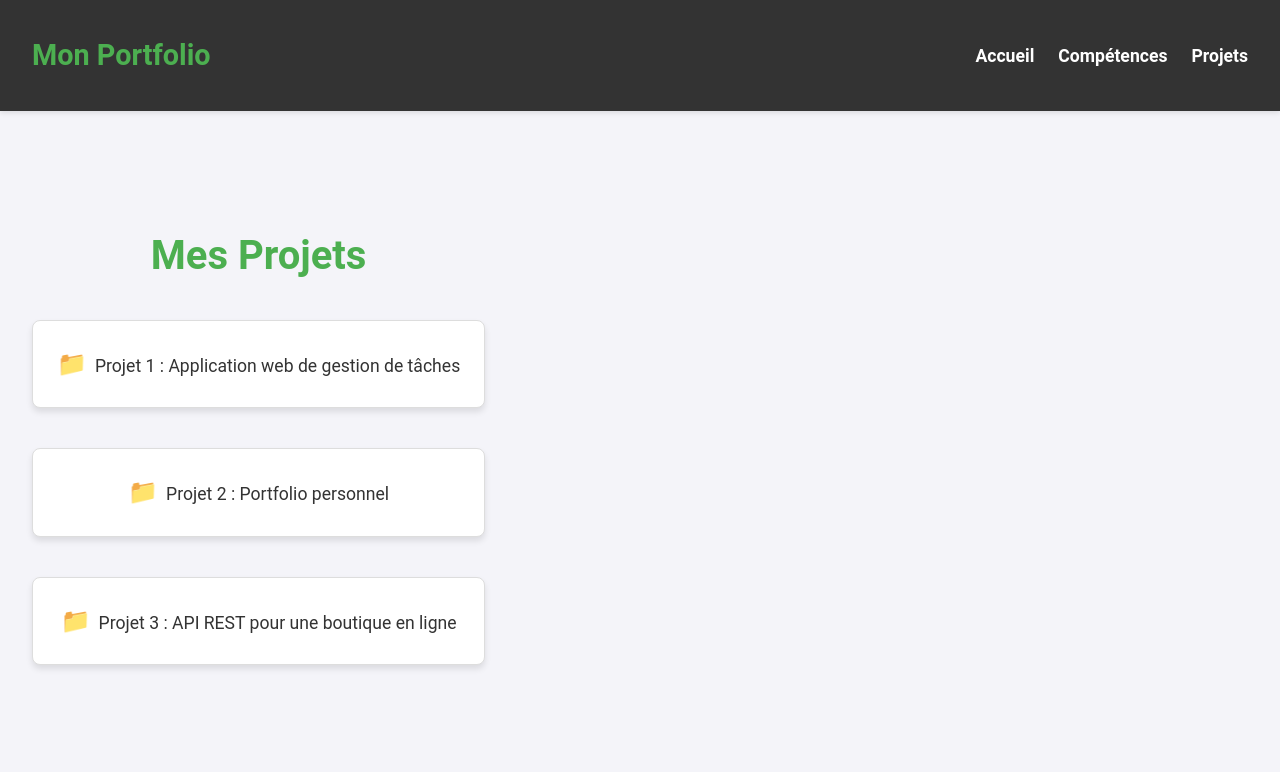
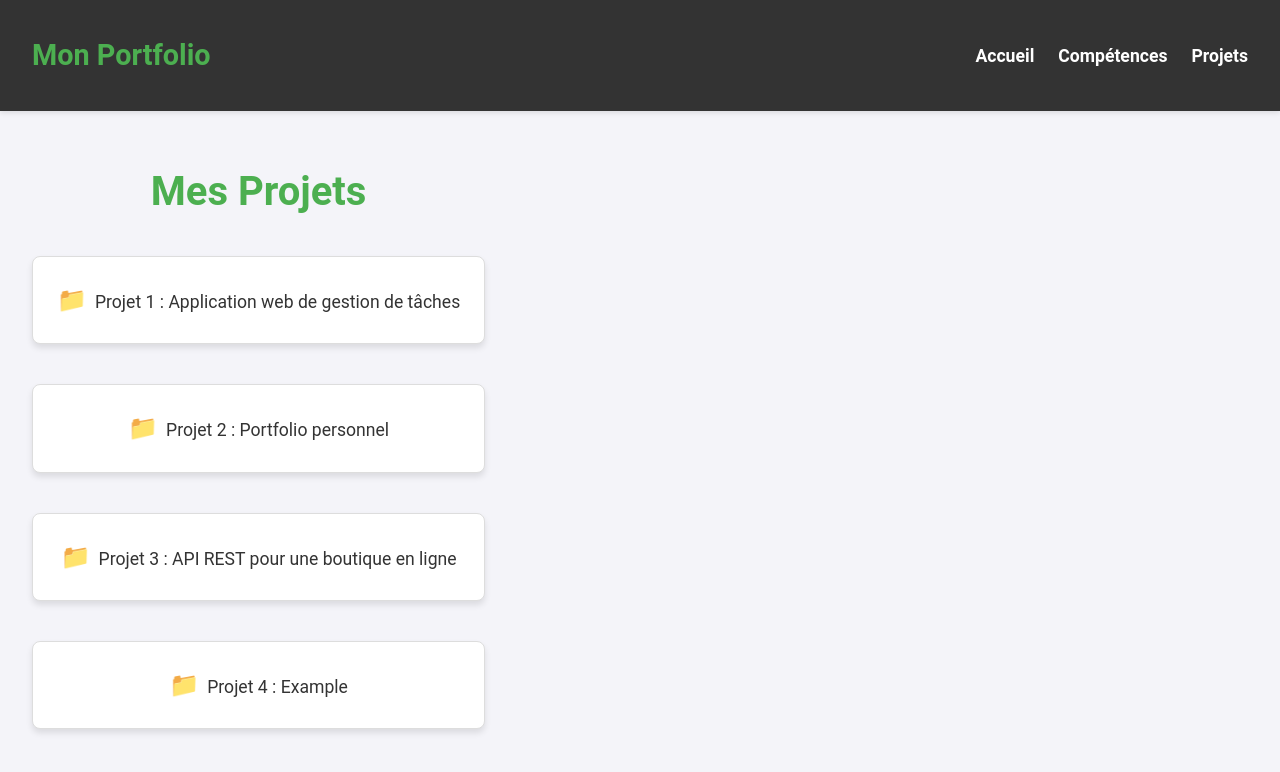
Before and after one commit to Bagass0/Portfolio, a React (Vite) app in the folder Frontend/: page /projects in a window 1280 px wide. Shown: the top 772 px of the page. Built offline with nearby package versions, Linux system fonts and the light colour scheme.

Commit message:
Update Projects.jsx

```diff
--- a/Frontend/src/pages/Projects.jsx
+++ b/Frontend/src/pages/Projects.jsx
@@ -9,6 +9,7 @@ function Projects() {
         <li>Projet 1 : Application web de gestion de tâches</li>
         <li>Projet 2 : Portfolio personnel</li>
         <li>Projet 3 : API REST pour une boutique en ligne</li>
+        <li>Projet 4 : Example</li>
       </ul>
     </div>
   );
```
